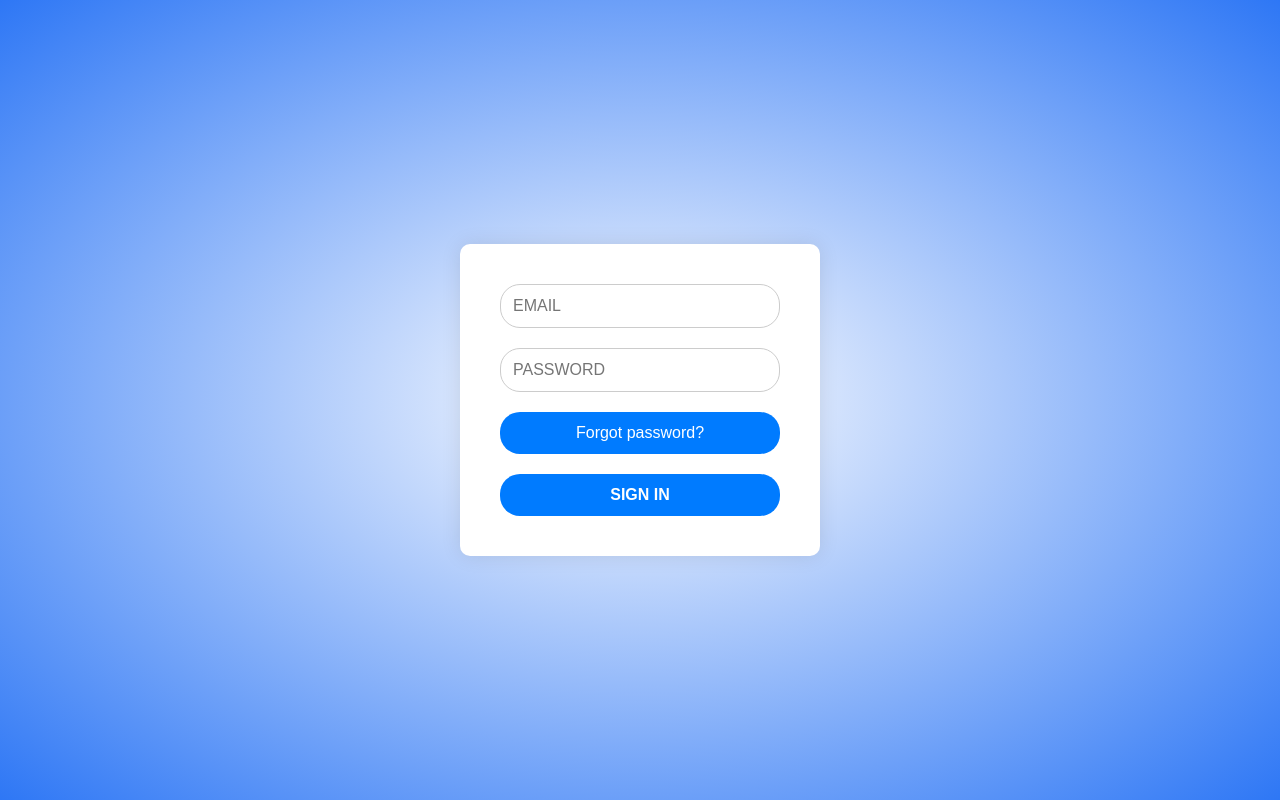
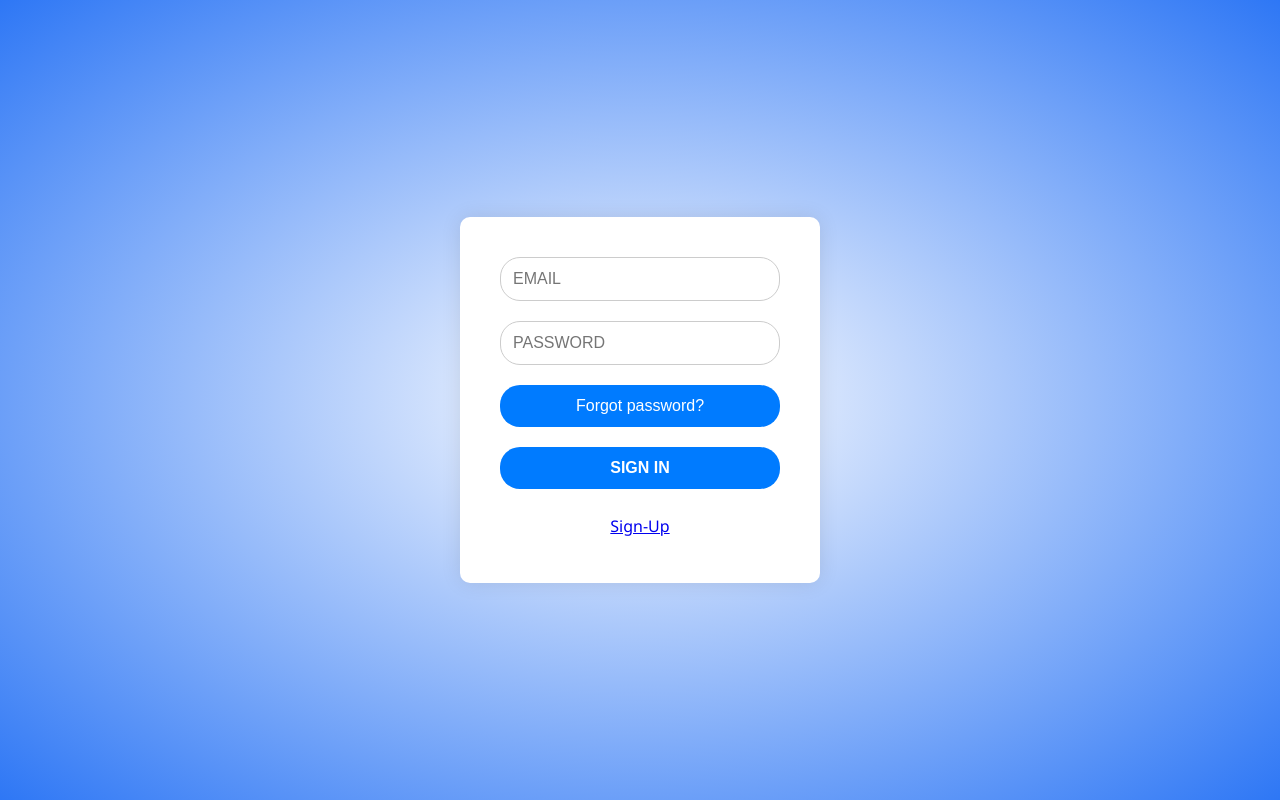
Before and after one commit to NamanPrakash99/cement-website-new, a website: page project1/login.html in a window 1280 px wide. Drawn offline with Linux system fonts and the light colour scheme.

Commit message:
Update login.html

```diff
--- a/project1/login.html
+++ b/project1/login.html
@@ -111,6 +111,9 @@
 
             <!-- </a> -->
         </button>
+        <a href="http://127.0.0.1:5501/signup.html">
+            <p>Sign-Up</p>
+        </a>
     </form>
 </body>
 
```
